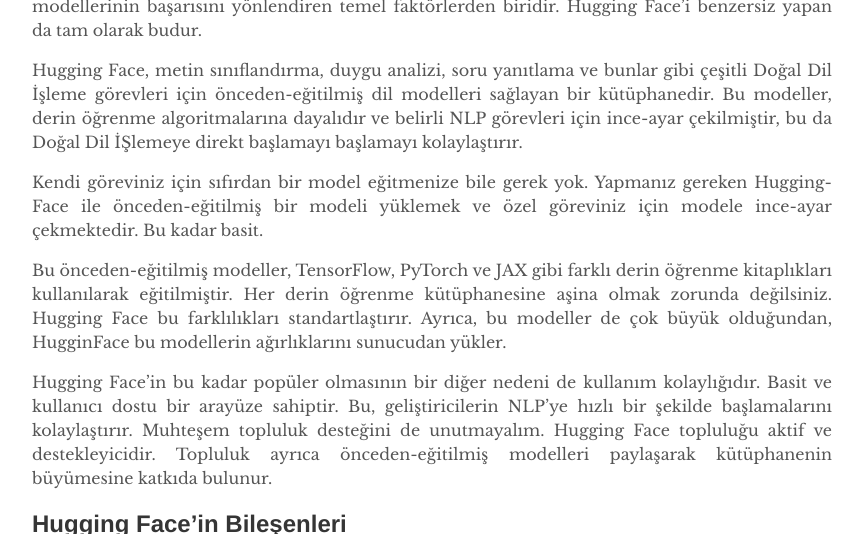
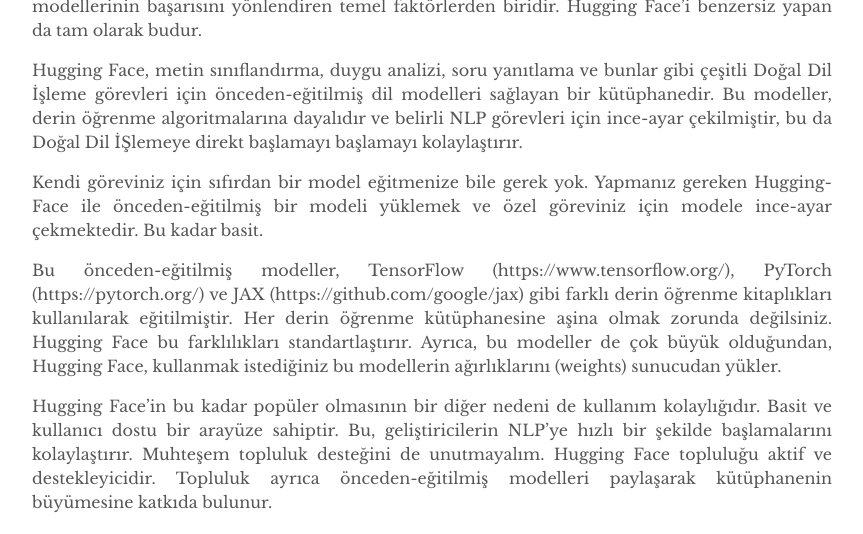
Before and after one commit to mmuratarat/turkish, a Jekyll site: the page built from _posts/2023-08-16-huggingface_intro.md, in a window 1280 px wide and 900 px high, scrolled down 1373 px, cut to the strip 0-534 px from the top of the window. Shown: the whole strip, without its empty margins (208-1071 px from the left). Built offline with Jekyll 4.4.1, drawn with Linux system fonts in a browser that asks for light colours; nearby versions of some CDN libraries; comment, search, counter and statistics services are not loaded.

Commit message:
Update 2023-08-16-huggingface_intro.md

```diff
--- a/_posts/2023-08-16-huggingface_intro.md
+++ b/_posts/2023-08-16-huggingface_intro.md
@@ -19,7 +19,7 @@
 
 Kendi göreviniz için sıfırdan bir model eğitmenize bile gerek yok. Yapmanız gereken Hugging-Face ile önceden-eğitilmiş bir modeli yüklemek ve özel göreviniz için modele ince-ayar çekmektedir. Bu kadar basit.
 
-Bu önceden-eğitilmiş modeller, TensorFlow, PyTorch ve JAX gibi farklı derin öğrenme kitaplıkları kullanılarak eğitilmiştir. Her derin öğrenme kütüphanesine aşina olmak zorunda değilsiniz. Hugging Face bu farklılıkları standartlaştırır. Ayrıca, bu modeller de çok büyük olduğundan, HugginFace bu modellerin ağırlıklarını sunucudan yükler.
+Bu önceden-eğitilmiş modeller, TensorFlow (https://www.tensorflow.org/), PyTorch (https://pytorch.org/) ve JAX (https://github.com/google/jax) gibi farklı derin öğrenme kitaplıkları kullanılarak eğitilmiştir. Her derin öğrenme kütüphanesine aşina olmak zorunda değilsiniz. Hugging Face bu farklılıkları standartlaştırır. Ayrıca, bu modeller de çok büyük olduğundan, Hugging Face, kullanmak istediğiniz bu modellerin ağırlıklarını (weights) sunucudan yükler.
 
 Hugging Face'in bu kadar popüler olmasının bir diğer nedeni de kullanım kolaylığıdır. Basit ve kullanıcı dostu bir arayüze sahiptir. Bu, geliştiricilerin NLP'ye hızlı bir şekilde başlamalarını kolaylaştırır. Muhteşem topluluk desteğini de unutmayalım. Hugging Face topluluğu aktif ve destekleyicidir. Topluluk ayrıca önceden-eğitilmiş modelleri paylaşarak kütüphanenin büyümesine katkıda bulunur.
 
```
